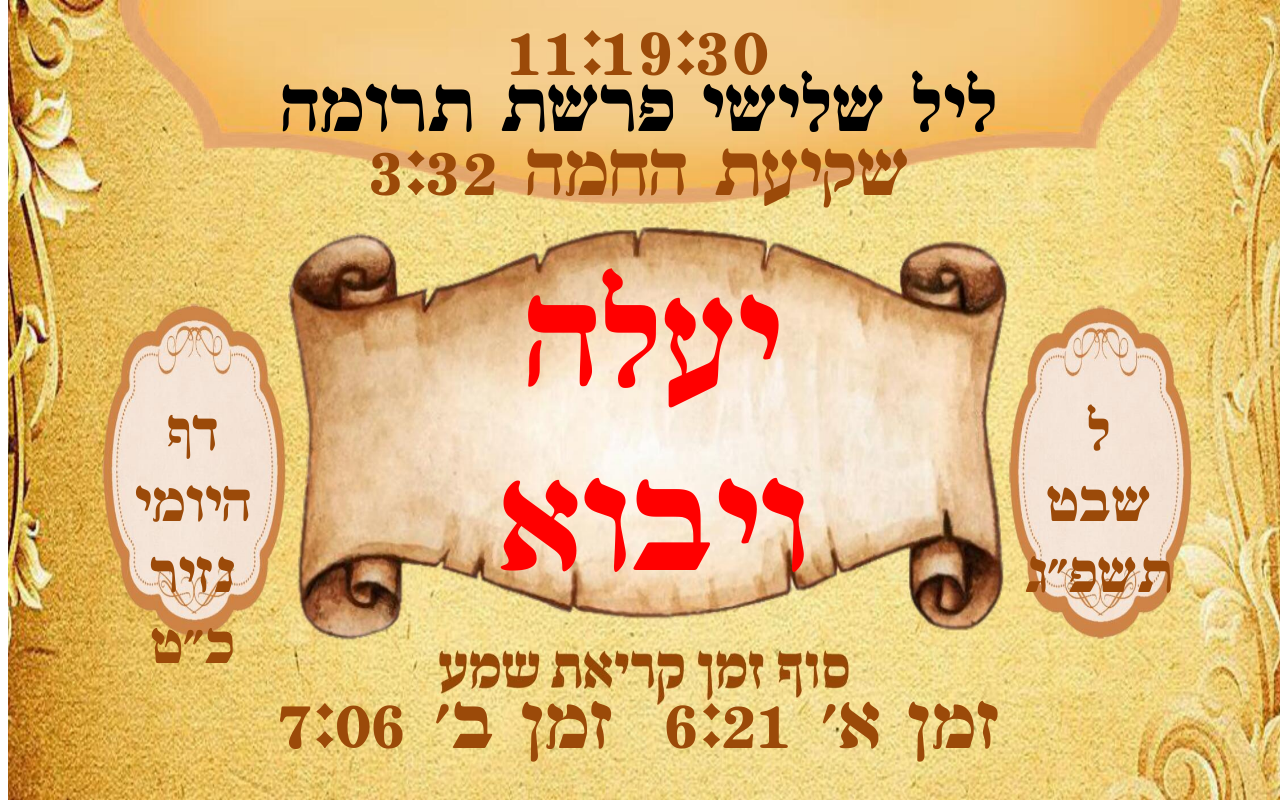
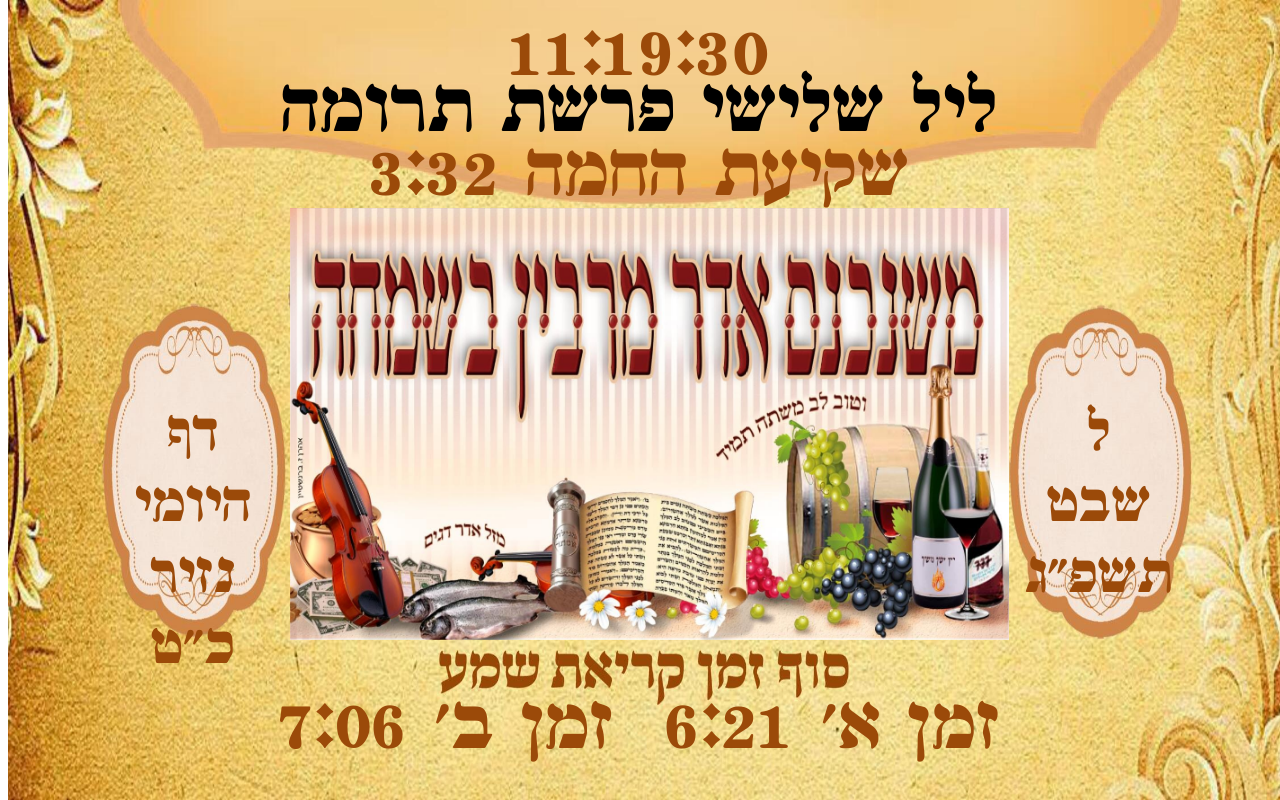
Before and after one commit to avraham-shor/omer, a plain HTML site: page index.html in a window 1280 px wide. Drawn offline with Linux system fonts and the light colour scheme.

Commit message:
add misheenichnas Adar

```diff
--- a/index.css
+++ b/index.css
@@ -30,6 +30,14 @@
     height: 100%;
     top: 0;
     left: 0;
+}
+
+.purim {
+    top: 26vh;
+    left: 22vw;
+    width: 56.2vw;
+    height: 54vh;
+    transition: margin-right 12s 15s;
 }
 
 .msg {
@@ -145,3 +153,7 @@
     width: 44%;
     text-align: left;
 }
+
+.hide {
+   visibility: hidden;
+}
--- a/index.html
+++ b/index.html
@@ -12,6 +12,7 @@
     <div id="omer" class="container">
         <div class="inner msg" name="msg" id="msg"></div>
         <img alt="יש שגיאה במערכת" src="images/empty.jpg" class="inner image">
+        <img id="purim" alt="יש שגיאה במערכת" src="images/purim1.jpg" class="inner purim">
         <div class="time black" id="time"></div>
         <div class="day" id="day"></div>
         <div class="shkiah" id="shkiah"></div>
--- a/index.js
+++ b/index.js
@@ -45,9 +45,7 @@ function refresh() {
     const yearHebrew = 'תש' + (!units? '"' : '') + VAL[tens] + (units? '"' + VAL[units] : '');
 
     const SHKIAH_STR = 'שקיעת החמה ' + format_time(new Date(day.sunset().setMinutes(day.sunset().getMinutes() + 1)));
-    // console.log(SHKIAH_STR);
     const DAF_STR = 'דף היומי ' + daf;
-    // const DAF_STR = 'דף היומי ' + daf.split(' ')[0] + ' דף ' + daf.split(' ')[1];
     const SHMA_STR1 = "זמן א'  " + format_time(day.getZemanim().sof_zman_shma_A);
     const SHMA_STR2 = "זמן ב'  " + format_time(day.getZemanim().sof_zman_shma);
     const DATE_STR = dayOfMonth + ' ' + month + ' ' + yearHebrew;
@@ -116,13 +114,28 @@ function refresh() {
     // console.log(specifyMsg);
 
     let src = 'images/SfiratHaomer' + omerDay + '.jpg';
+
+    let isLeapYear = new Hebcal.Month(day.month, day.year).isLeapYear();
+    const adar = isLeapYear? 13 : 12;
+    const adarDays = day.month == adar || (day.month == 11 && day.day == 30);
     if (omerDay == 0) {
 
         src = 'images/empty.jpg';
-        setMessages(date, day, specifyMsg);
+        setMessages(date, day, specifyMsg, adarDays);
+
+    }
+
+    // debugger
+    if (day.month == adar || (day.month == 11 && day.day == 30)) {
+        // src = 'images/purimBG.pdf'
+
+        const purimSrc = 'images/purim' + Math.round(date.getMinutes() / 10) % 2 + '.jpg';
+        document.getElementById('purim').src = purimSrc;
 
     }
     document.querySelector('#omer img').src = src;
+
+
 
     setTimeout('refresh()', 1000);
 
@@ -141,7 +154,7 @@ function formatTimeWithSeconds(date) {
 }
 
 
-function setMessages(date, day, specifyMsg) {
+function setMessages(date, day, specifyMsg, isAdar) {
     const dayInWeek = day.getDay();
     const isShabat = dayInWeek == 6;
     const hours = date.getHours();
@@ -163,6 +176,10 @@ function setMessages(date, day, specifyMsg) {
     }
     else {
         msgObj.classList.remove('red');
+    }
+
+    if (isAdar) {
+        msgObj.classList.add('hide')
     }
 }
 
```
Also changed, not shown: images/purim0.jpg (added), images/purim1.jpg (added), 1 other file.
